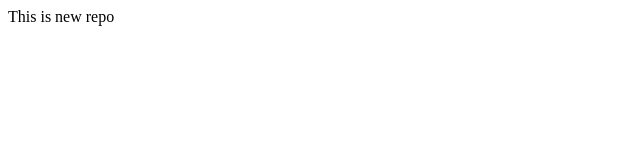
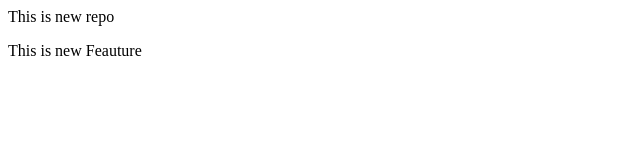
Before and after one commit to shakib-crowded/localrepo, a plain HTML site: page index.html in a window 1280 px wide. Shown: the whole page, without its empty margins (0-640 px from the left). Drawn offline with Linux system fonts and the light colour scheme.

Commit message:
Add new Feature

```diff
--- a/index.html
+++ b/index.html
@@ -1 +1,2 @@
 <p>This is new repo </p>
+<p>This is new Feauture</p>
```
